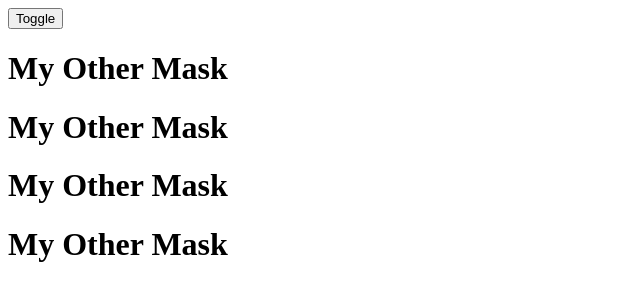
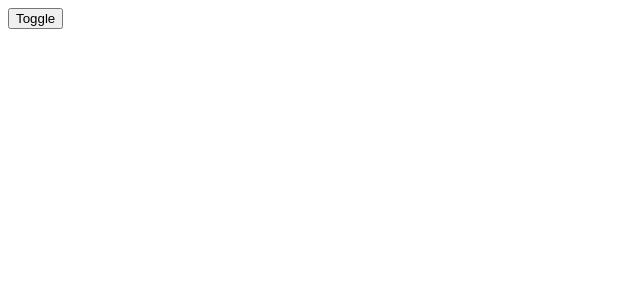
Before and after one commit to gustavorino/react-hook-collapse, a React (Vite) app: page / in a window 1280 px wide. Shown: the top 300 px of the page, without its empty margins (0-640 px from the left). Built offline with nearby package versions, Linux system fonts and the light colour scheme.

Commit message:
feat: baked component

```diff
--- a/package.json
+++ b/package.json
@@ -1,6 +1,6 @@
 {
   "name": "react-hook-collapse",
-  "version": "0.0.1",
+  "version": "0.0.2",
   "author": {
     "name": "Gustavo Bremm",
     "url": "https://github.com/gustavorino"
--- a/src/index.tsx
+++ b/src/index.tsx
@@ -1,6 +1,6 @@
 import ReactDOM from 'react-dom';
 import React, { useRef, useState } from 'react';
-import useCollapsible from './useCollapsible';
+import useCollapsible, { Collapsible } from './useCollapsible';
 
 function Example() {
   const ref = useRef<HTMLDivElement>();
@@ -17,7 +17,7 @@ function Example() {
         style={{
           overflow: 'hidden',
           background: 'red',
-          transition: '0s'
+          transition: '0.5s'
         }}
         ref={ref}
       >
@@ -27,12 +27,15 @@ function Example() {
         <h1>My Mask</h1>
       </div>
 
-      <div style={{ overflow: 'hidden', transition: '1s' }} ref={ref2}>
-        <h1>My Other Mask</h1>
-        <h1>My Other Mask</h1>
-        <h1>My Other Mask</h1>
-        <h1>My Other Mask</h1>
-      </div>
+      <Collapsible
+        style={{ overflow: 'hidden', transition: '0.5s' }}
+        expanded={state}
+      >
+        <h1>My Mask</h1>
+        <h1>My Mask</h1>
+        <h1 className=" ">My Mask</h1>
+        <h1>My Mask</h1>
+      </Collapsible>
     </div>
   );
 }
--- a/src/useCollapsible.ts
+++ b/src/useCollapsible.tsx
@@ -1,4 +1,25 @@
-import { MutableRefObject, useEffect, useRef } from 'react';
+import React, {
+  FunctionComponent,
+  HTMLProps,
+  MutableRefObject,
+  useEffect,
+  useRef
+} from 'react';
+
+export const Collapsible: FunctionComponent<
+  { expanded: boolean } & HTMLProps<HTMLDivElement>
+> = (props) => {
+  const { children, ...rest } = props;
+
+  const ref = useRef();
+  useCollapsible(ref, props.expanded || false);
+
+  return (
+    <div ref={ref} {...rest}>
+      {children}
+    </div>
+  );
+};
 
 export default function useCollapsible(
   maskRef: MutableRefObject<HTMLElement>,
--- a/tsconfig.json
+++ b/tsconfig.json
@@ -15,5 +15,5 @@
     "pretty": true,
     "jsx": "react"
   },
-  "include": ["./src/useCollapsible.ts"]
+  "include": ["src/useCollapsible.tsx"]
 }
```
Also changed, not shown: 1 other file (tests, documents, lock files or other folders).
